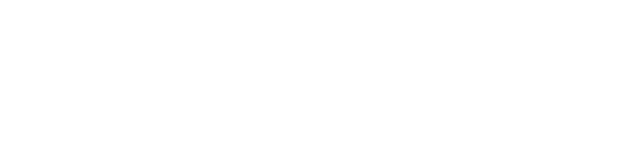
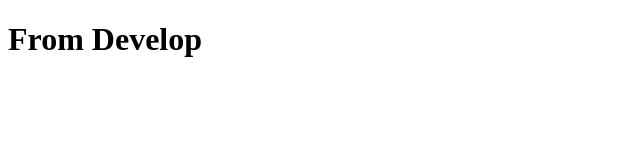
Before and after one commit to 2020-JAUG/Fighting, a plain HTML site: page index.html in a window 1280 px wide. Shown: the whole page, without its empty margins (0-640 px from the left). Drawn offline with Linux system fonts and the light colour scheme.

```diff
--- a/index.html
+++ b/index.html
@@ -6,5 +6,7 @@
     <meta name="viewport" content="width=device-width, initial-scale=1.0" />
     <title>Document</title>
   </head>
-  <body></body>
+  <body>
+    <h1>From Develop</h1>
+  </body>
 </html>
```
